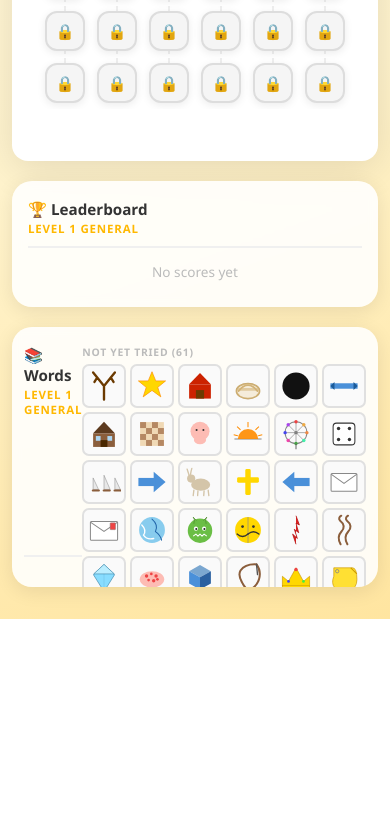
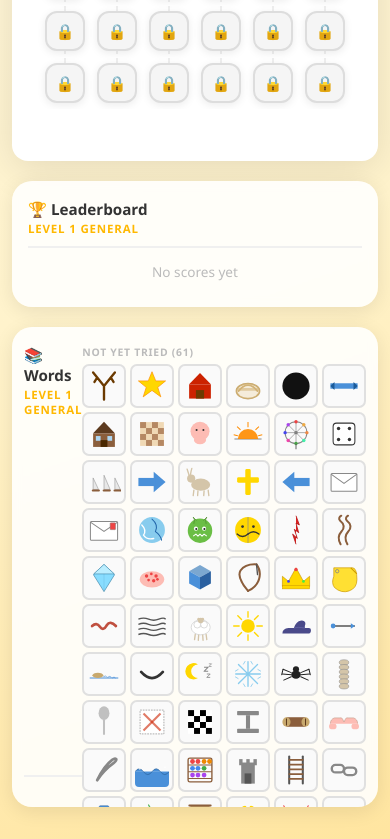
Before and after one commit to GlenKelley/SpellingBee, a React (Vite) app: page / in a window 390 px wide. Shown: the part 654-1493 px from the top of the page. Before the commit the page ends 1273 px from the top, so only its background shows below. Built offline with nearby package versions, Linux system fonts and the light colour scheme.

Commit message:
Updated small screen style

```diff
--- a/src/App.css
+++ b/src/App.css
@@ -1291,10 +1291,6 @@ h2 {
 }
 
 @media (max-width: 1100px) {
-  .word-grid-panel { display: none; }
-}
-
-@media (max-width: 920px) {
   .app-layout {
     flex-direction: column;
     align-items: stretch;
@@ -1313,7 +1309,7 @@ h2 {
     max-width: none;
     position: static;
     margin-top: 0;
-    max-height: 260px;
+    max-height: 480px;
     overflow-y: auto;
   }
   .wgp-grid {
--- a/src/App.jsx
+++ b/src/App.jsx
@@ -579,7 +579,6 @@ export default function App() {
     return (
       <div className="app" style={appStyle}>
         <div className="app-layout">
-        <WordGridPanel level={level} userStats={userStats} onWordClick={handleJumpToWord} />
         <div className="main-col">
         <div className="card complete-card">
           {mode === 'revision' && lvlIncorrect.length === 0
@@ -665,6 +664,7 @@ export default function App() {
         </div>
         </div>
         <Leaderboard level={level} currentUser={userName} />
+        <WordGridPanel level={level} userStats={userStats} onWordClick={handleJumpToWord} />
         </div>
       </div>
     )
@@ -678,7 +678,6 @@ export default function App() {
   return (
     <div className="app" style={appStyle}>
       <div className="app-layout">
-      <WordGridPanel level={level} userStats={userStats} currentWord={gridCurrentWord} onWordClick={handleJumpToWord} />
       <div className="main-col">
       <div className="game-header">
         <span className="progress-text">
@@ -789,6 +788,7 @@ export default function App() {
       </div>
       </div>
       <Leaderboard level={level} currentUser={userName} />
+      <WordGridPanel level={level} userStats={userStats} currentWord={gridCurrentWord} onWordClick={handleJumpToWord} />
       </div>
     </div>
   )
--- a/src/components/LevelGraph.jsx
+++ b/src/components/LevelGraph.jsx
@@ -11,11 +11,11 @@ const SUBJECT_COLS = {
 }
 
 // Full-size layout (desktop/large tablet)
-const DESKTOP = { CELL_W: 120, CELL_H: 120, NODE_W: 96, NODE_H: 78 }
+const DESKTOP = { CELL_W: 96, CELL_H: 96, NODE_W: 76, NODE_H: 64 }
 // Icon-only compact layout (mobile) — fits 6 cols in ~312px
 const COMPACT  = { CELL_W: 52,  CELL_H: 52,  NODE_W: 40, NODE_H: 40 }
 
-const COMPACT_BREAKPOINT = 760
+const COMPACT_BREAKPOINT = 820
 const NUM_COLS = 6
 const NUM_ROWS = 5
 
```
